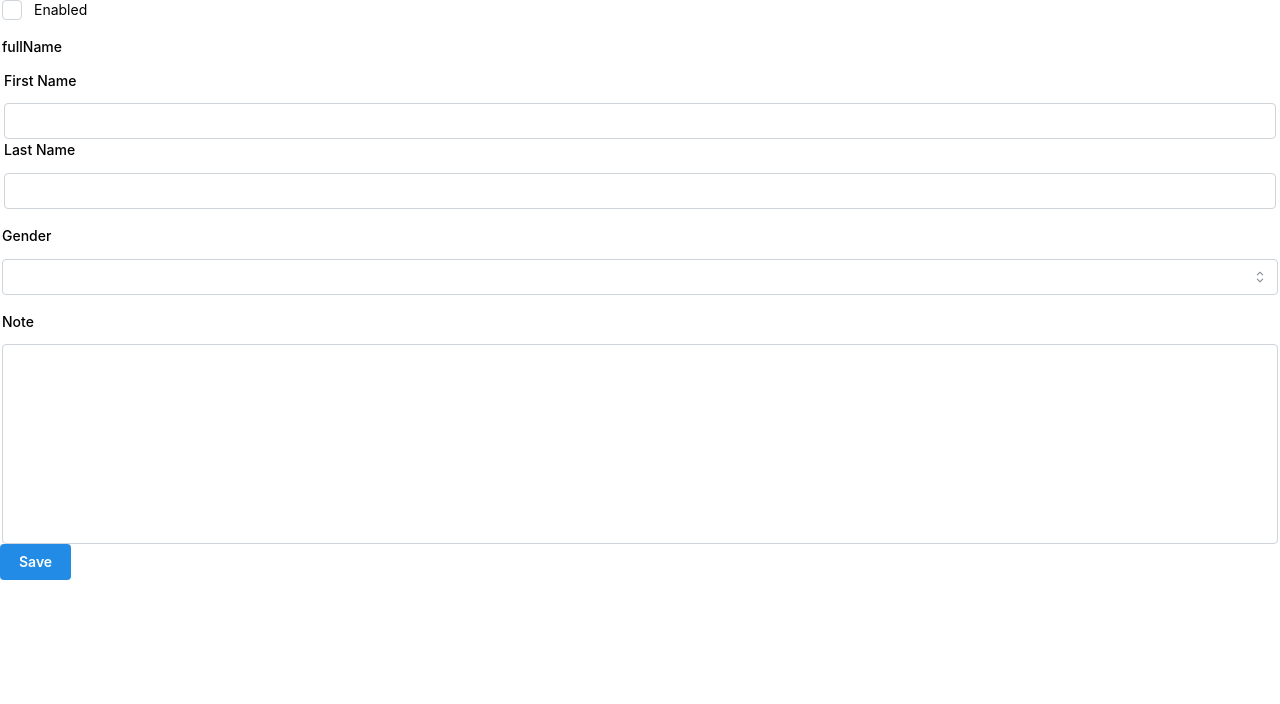
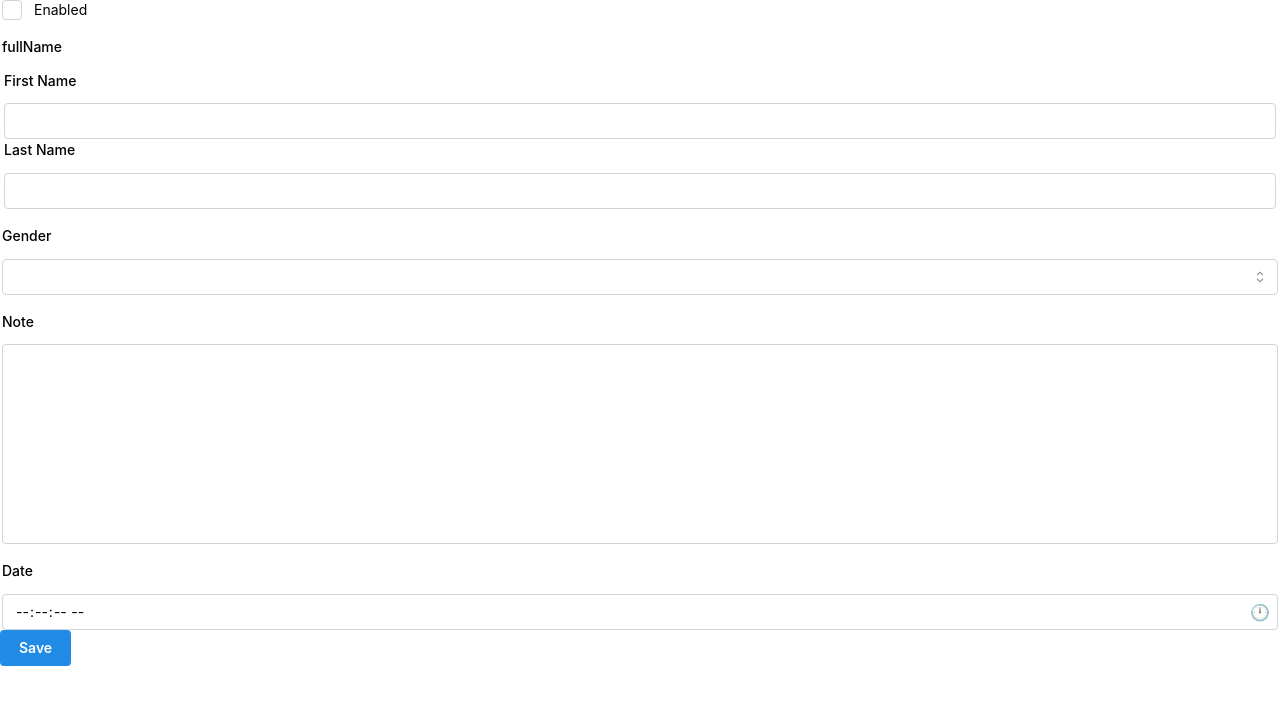
Before and after one commit to sajinael98/AutoForma, a React (Vite) app: page / in a window 1280 px wide. Shown: the top 704 px of the page. Built offline with nearby package versions, Linux system fonts and the light colour scheme.

Commit message:
support DateField, DateTimeField, and TimeField

```diff
--- a/package.json
+++ b/package.json
@@ -21,8 +21,10 @@
   },
   "dependencies": {
     "@mantine/core": "7.17.5",
+    "@mantine/dates": "^7.17.5",
     "@mantine/form": "^7.17.5",
     "@mantine/hooks": "7.17.5",
+    "dayjs": "^1.11.13",
     "react": "^19.1.0",
     "react-dom": "^19.1.0",
     "react-router-dom": "^7.4.0"
--- a/src/App.tsx
+++ b/src/App.tsx
@@ -1,6 +1,7 @@
 import { Button, Grid, MantineProvider } from '@mantine/core';
 
 import '@mantine/core/styles.css';
+import '@mantine/dates/styles.css';
 
 import AutoForm from './components/AutoForm';
 
@@ -68,6 +69,11 @@ const App = () => {
             label: 'Note',
             name: 'note',
           },
+          {
+            type: 'time',
+            name: 'date',
+            label: 'Date',
+          },
         ]}
       />
     </MantineProvider>
--- a/src/components/AutoForm.tsx
+++ b/src/components/AutoForm.tsx
@@ -30,6 +30,8 @@ const getDefaultValueForField = (type: FieldType): any => {
     case 'object':
       return {};
     case 'select':
+    case 'date':
+    case 'datetime':
       return null;
     default:
       return '';
--- a/src/components/FieldRender.tsx
+++ b/src/components/FieldRender.tsx
@@ -4,11 +4,14 @@ import { FieldRenderCustomRender } from '@/types/custom-render';
 import { ArrayFieldOptions, FieldSchema } from '@/types/field';
 import ArrayField from './fields/ArrayField';
 import CheckField from './fields/CheckField';
+import DateField from './fields/DateField';
+import DateTimeField from './fields/DateTimeField';
 import NumberField from './fields/NumberField';
 import ObjectField from './fields/ObjectField';
 import SelectField from './fields/SelectField';
 import TextAreaField from './fields/TextAreaField';
 import TextField from './fields/TextField';
+import TimeField from './fields/TimeField';
 
 interface FieldRenderProps {
   field: FieldSchema;
@@ -170,6 +173,18 @@ const FieldRender: React.FC<FieldRenderProps> = ({
         return (
           <TextAreaField name={field.name} value={value} onChange={onChange} readOnly={readOnly} />
         );
+      case 'date':
+        return (
+          <DateField name={field.name} value={value} onChange={onChange} readOnly={readOnly} />
+        );
+      case 'datetime':
+        return (
+          <DateTimeField name={field.name} value={value} onChange={onChange} readOnly={readOnly} />
+        );
+      case 'time':
+        return (
+          <TimeField name={field.name} value={value} onChange={onChange} readOnly={readOnly} />
+        );
 
       default:
         return null;
--- /dev/null
+++ b/src/components/fields/DateField.tsx
@@ -0,0 +1,26 @@
+import dayjs from 'dayjs';
+import customParseFormat from 'dayjs/plugin/customParseFormat';
+import React from 'react';
+import { DateInput } from '@mantine/dates';
+import { BaseFieldProps } from '@/types/field';
+
+dayjs.extend(customParseFormat);
+
+interface DateFieldProps extends BaseFieldProps<Date> {}
+
+const DateField: React.FC<DateFieldProps> = (props) => {
+  const { name, onChange, value, readOnly } = props;
+
+  return (
+    <DateInput
+      name={name}
+      onChange={(value) => onChange(name, value)}
+      value={value}
+      readOnly={readOnly}
+      valueFormat="YYYY-MM-DD"
+      clearable
+    />
+  );
+};
+
+export default DateField;
--- /dev/null
+++ b/src/components/fields/DateTimeField.tsx
@@ -0,0 +1,26 @@
+import dayjs from 'dayjs';
+import customParseFormat from 'dayjs/plugin/customParseFormat';
+import React from 'react';
+import { DateTimePicker } from '@mantine/dates';
+import { BaseFieldProps } from '@/types/field';
+
+dayjs.extend(customParseFormat);
+
+interface DateTimeFieldProps extends BaseFieldProps<Date> {}
+
+const DateTimeField: React.FC<DateTimeFieldProps> = (props) => {
+  const { name, onChange, value, readOnly } = props;
+
+  return (
+    <DateTimePicker
+      name={name}
+      onChange={(value) => onChange(name, value)}
+      value={value}
+      readOnly={readOnly}
+      valueFormat="YYYY-MM-DD HH:mm:ss"
+      clearable
+    />
+  );
+};
+
+export default DateTimeField;
--- /dev/null
+++ b/src/components/fields/TimeField.tsx
@@ -0,0 +1,32 @@
+import React, { useRef } from 'react';
+import { ActionIcon } from '@mantine/core';
+import { TimeInput } from '@mantine/dates';
+import { BaseFieldProps } from '@/types/field';
+
+interface TimeFieldProps extends BaseFieldProps<string> {}
+
+const TimeField: React.FC<TimeFieldProps> = (props) => {
+  const { name, onChange, value, readOnly } = props;
+
+  const ref = useRef<HTMLInputElement>(null);
+
+  const pickerControl = (
+    <ActionIcon variant="subtle" color="gray" onClick={() => ref.current?.showPicker()}>
+      &#x1F55B;
+    </ActionIcon>
+  );
+
+  return (
+    <TimeInput
+      name={name}
+      onChange={(e) => onChange(name, e.target.value)}
+      value={value}
+      readOnly={readOnly}
+      ref={ref}
+      rightSection={pickerControl}
+      withSeconds
+    />
+  );
+};
+
+export default TimeField;
--- a/src/types/field.ts
+++ b/src/types/field.ts
@@ -1,4 +1,4 @@
-export type FieldType = 'text' | 'number' | 'object' | 'array' | 'check' | 'select' | 'textarea';
+export type FieldType = 'text' | 'number' | 'object' | 'array' | 'check' | 'select' | 'textarea' | 'date' | 'datetime' | 'time';
 
 export interface FieldSchema {
   name: string;
```
Also changed, not shown: 2 other files (tests, documents, lock files or other folders).
